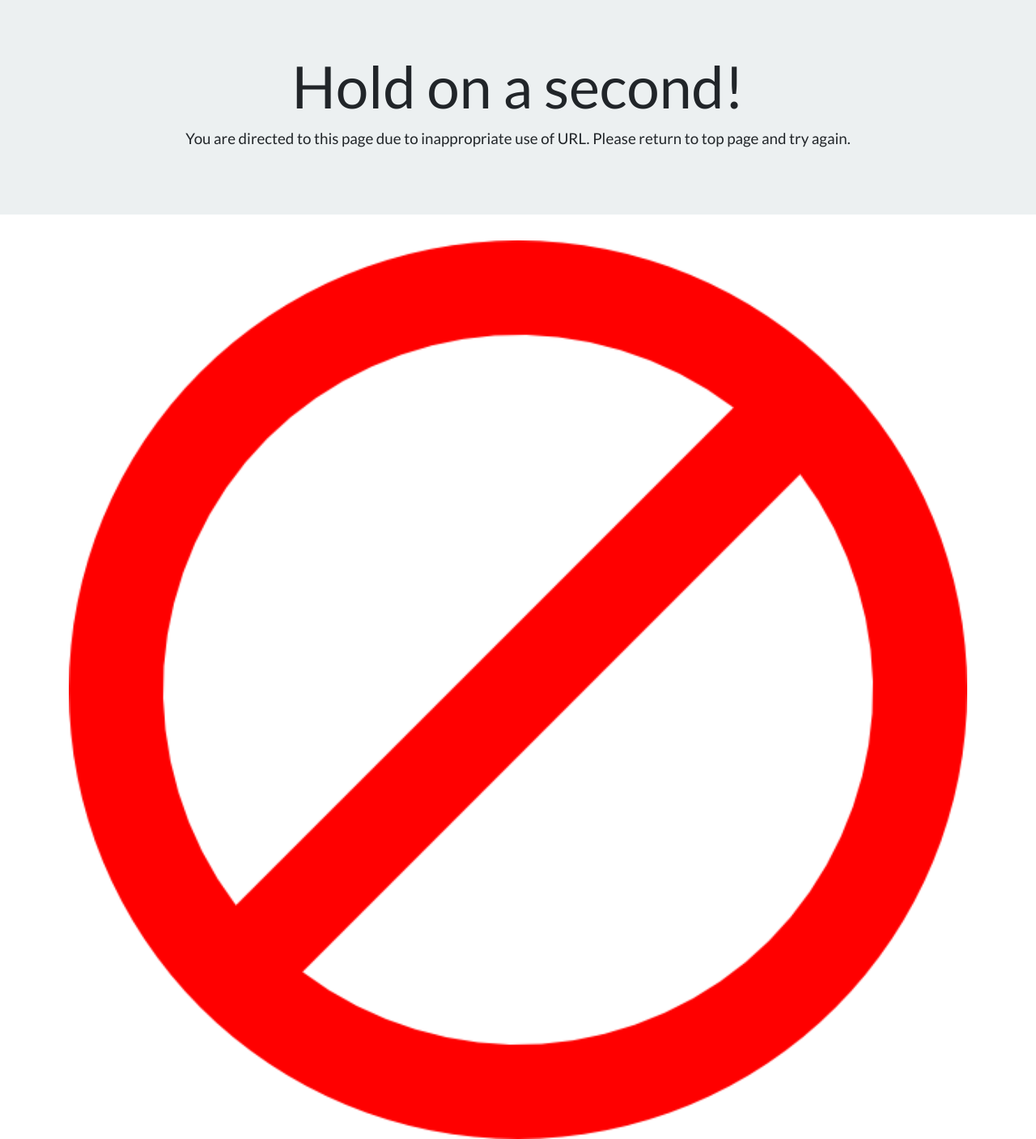
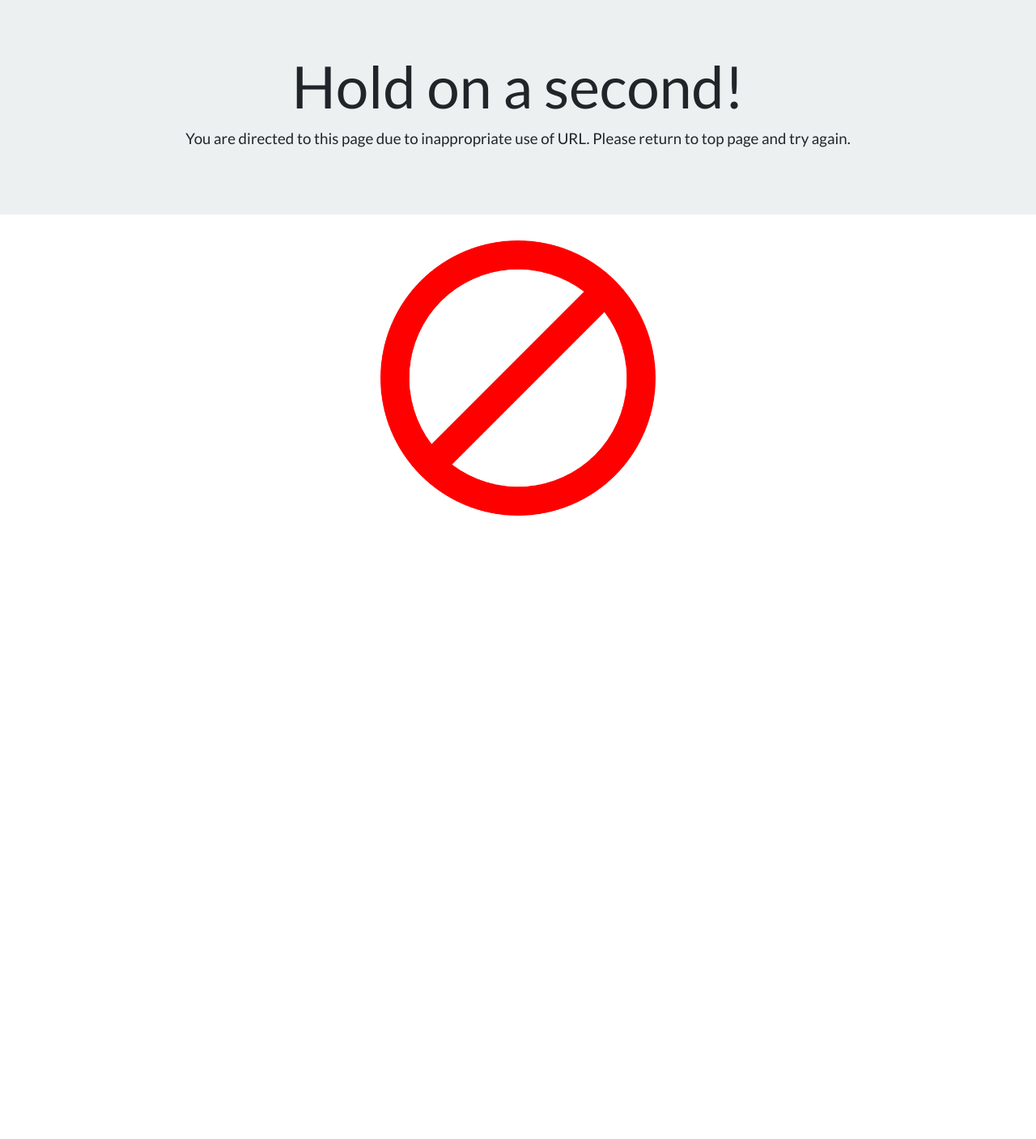
Before and after one commit to Code-Institute-Submissions/PP-MilestoneProject, a Flask app: page /stray in a window 1280 px wide. Shown: the part 72-1479 px from the top of the page at 81% size. After the commit the page ends 709 px from the top, so only its background shows below. Run offline with Flask 2, Linux system fonts and the light colour scheme; some libraries are stand-ins or nearby versions.

Commit message:
Further styled image on stray.html to prevent it from going oversized

```diff
--- a/templates/stray.html
+++ b/templates/stray.html
@@ -8,7 +8,7 @@
 <div class="container">
     <div class="row">
         <div class="col-md-12">
-            <img src="static/image/no-sign-hi.png" class="stray-image"></img>
+            <img src="{{ url_for('static', filename='image/no-sign-hi.png') }}" class="col-12 col-sm-4 offset-sm-4"></img>
         </div>
     </div>
 </div>
```
